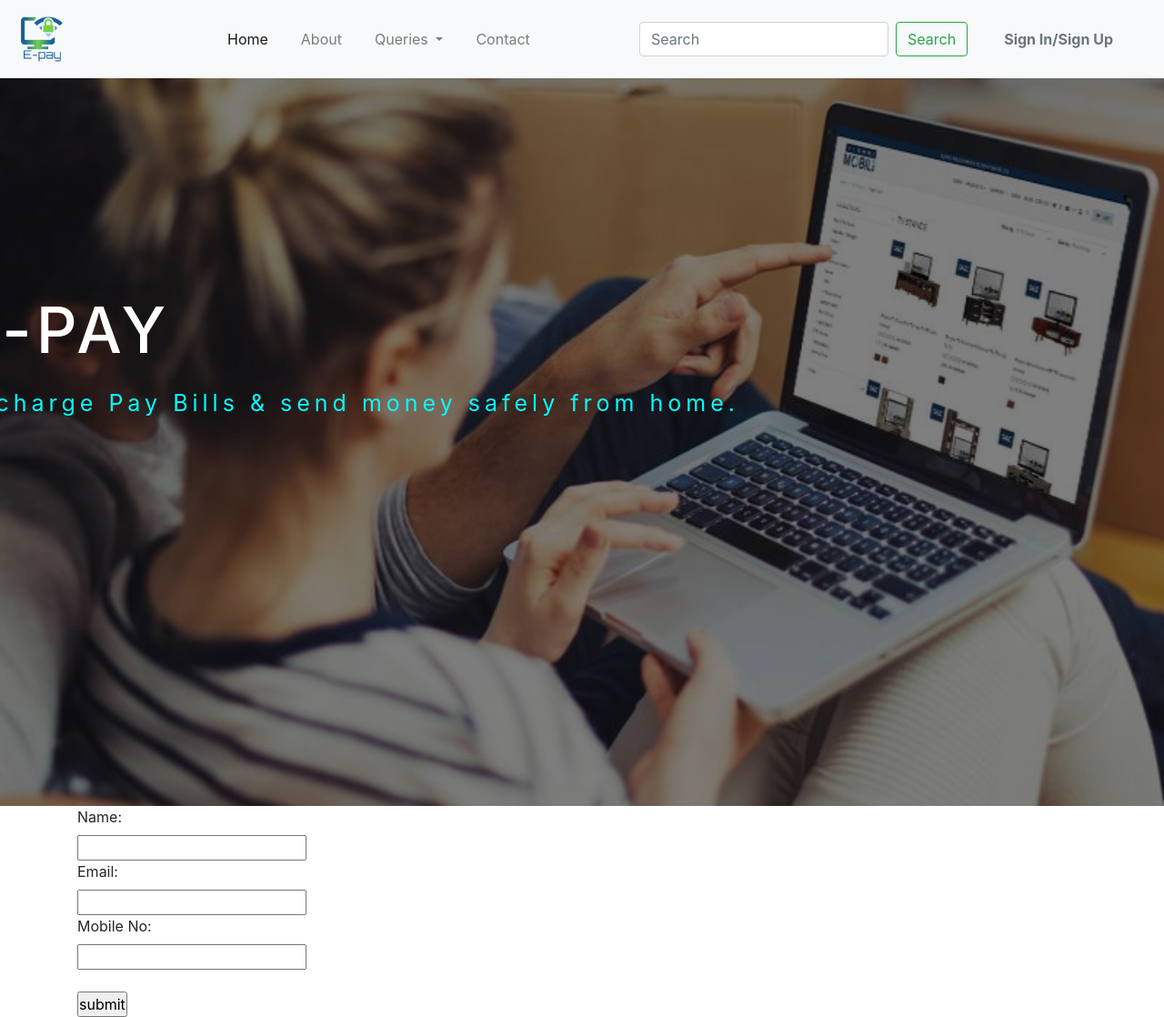
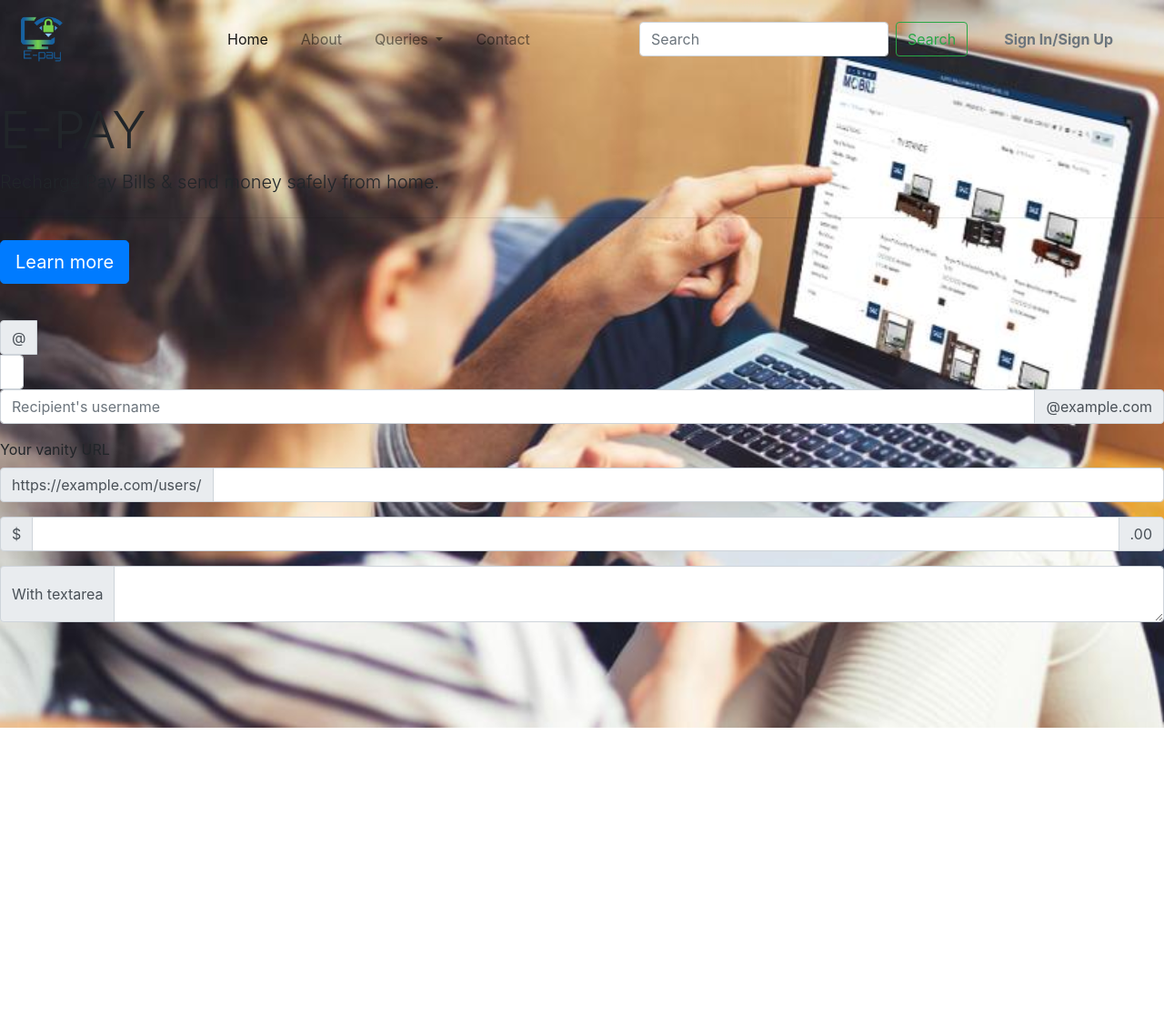
Before and after one commit to E-transaction/E-pay, a plain HTML site: page index.html in a window 1280 px wide. Shown: the whole page at 91% size. After the commit the page ends 800 px from the top, so only its background shows below. Drawn offline with nearby package versions, Linux system fonts and the light colour scheme.

Commit message:
Navbar Made Transparent

```diff
--- a/index.html
+++ b/index.html
@@ -3,7 +3,8 @@
 
 <head>
   <meta charset="UTF-8">
-    <link rel="stylesheet" href="https://cdn.jsdelivr.net/npm/bootstrap@4.6.0/dist/css/bootstrap.min.css" integrity="sha384-B0vP5xmATw1+K9KRQjQERJvTumQW0nPEzvF6L/Z6nronJ3oUOFUFpCjEUQouq2+l" crossorigin="anonymous">
+  <link rel="stylesheet" href="https://cdn.jsdelivr.net/npm/bootstrap@4.6.0/dist/css/bootstrap.min.css"
+    integrity="sha384-B0vP5xmATw1+K9KRQjQERJvTumQW0nPEzvF6L/Z6nronJ3oUOFUFpCjEUQouq2+l" crossorigin="anonymous">
 
   <link rel="stylesheet" href="style.css">
   <meta http-equiv="X-UA-Compatible" content="IE=edge">
@@ -12,9 +13,15 @@
 </head>
 
 <body>
-    <nav class="navbar navbar-expand-lg navbar-light bg-light">
+
+  <div class="slider">
+    <div class="load">
+
+    </div>
+    <nav class="navbar navbar-expand-lg navbar-light">
       <a class="navbar-brand" href="#"><img src="images/logo.png" alt="Logo" width="30%"></a>
-        <button class="navbar-toggler" type="button" data-toggle="collapse" data-target="#navbarSupportedContent" aria-controls="navbarSupportedContent" aria-expanded="false" aria-label="Toggle navigation">
+      <button class="navbar-toggler" type="button" data-toggle="collapse" data-target="#navbarSupportedContent"
+        aria-controls="navbarSupportedContent" aria-expanded="false" aria-label="Toggle navigation">
         <span class="navbar-toggler-icon"></span>
       </button>
 
@@ -27,7 +34,8 @@
             <a class="nav-link" href="#">About</a>
           </li>
           <li class="nav-item dropdown">
-              <a class="nav-link dropdown-toggle" href="#" id="navbarDropdown" role="button" data-toggle="dropdown" aria-haspopup="true" aria-expanded="false">
+            <a class="nav-link dropdown-toggle" href="#" id="navbarDropdown" role="button" data-toggle="dropdown"
+              aria-haspopup="true" aria-expanded="false">
               Queries
             </a>
             <div class="dropdown-menu" aria-labelledby="navbarDropdown">
@@ -41,7 +49,7 @@
             <a class="nav-link " href="#" tabindex="-1" aria-disabled="true">Contact</a>
           </li>
         </ul>
-            <form class="form-inline my-2 my-lg-0 mx-10" >
+        <form class="form-inline my-2 my-lg-0 mx-10">
           <input class="form-control mr-sm-2" type="search" placeholder="Search" aria-label="Search">
           <button class="btn btn-outline-success my-2 my-sm-0" type="submit">Search</button>
           <a href="#" class="nav-link text-secondary mx-4"><strong>Sign In/Sign Up</strong></a>
@@ -50,35 +58,64 @@
 
       </div>
     </nav>
-      <div class="slider">
-        <div class="load">
+    <div class="jumbotron bg-transparent d-inline">
+      <h1 class="display-4">E-PAY</h1>
+      <p class="lead">Recharge Pay Bills & send money safely from home.</p>
+      <hr class="my-4">
+      <p class="lead">
+        <a class="btn btn-primary btn-lg" href="#" role="button">Learn more</a>
+      </p>
+    </div>
 
+
+    <div class="input-group mb-3 d-inline">
+      <div class="input-group-prepend">
+        <span class="input-group-text" id="basic-addon1">@</span>
       </div>
-        <div class="content">
-          <div class="principal">
-            <h1>E-PAY</h1>
-            <p>Recharge Pay Bills & send money safely from home.</p>
+      <input type="text" class="form-control" placeholder="Username" aria-label="Username"
+        aria-describedby="basic-addon1">
+    </div>
 
-          </div>
-        </div>
-      </div>
-      <div class="right">
-        <div class="container">
-          <form action="">
-            <label for="fname">Name:</label><br>
-            <input type="text" id="fname" name="fname"><br>
-            <label for="lname">Email:</label><br>
-            <input type="email" id="lname" name="lname"><br>
-            <label for="Mobile">Mobile No:</label><br>
-            <input type="mobile" id="Mobile" name="Mobile"><br><br>
-            <input type="button" value="submit">
-          </form>
+    <div class="input-group mb-3">
+      <input type="text" class="form-control" placeholder="Recipient's username" aria-label="Recipient's username"
+        aria-describedby="basic-addon2">
+      <div class="input-group-append">
+        <span class="input-group-text" id="basic-addon2">@example.com</span>
       </div>
     </div>
 
+    <label for="basic-url">Your vanity URL</label>
+    <div class="input-group mb-3">
+      <div class="input-group-prepend">
+        <span class="input-group-text" id="basic-addon3">https://example.com/users/</span>
+      </div>
+      <input type="text" class="form-control" id="basic-url" aria-describedby="basic-addon3">
+    </div>
 
-    <script src="https://code.jquery.com/jquery-3.5.1.slim.min.js" integrity="sha384-DfXdz2htPH0lsSSs5nCTpuj/zy4C+OGpamoFVy38MVBnE+IbbVYUew+OrCXaRkfj" crossorigin="anonymous"></script>
-    <script src="https://cdn.jsdelivr.net/npm/bootstrap@4.6.0/dist/js/bootstrap.bundle.min.js" integrity="sha384-Piv4xVNRyMGpqkS2by6br4gNJ7DXjqk09RmUpJ8jgGtD7zP9yug3goQfGII0yAns" crossorigin="anonymous"></script>
+    <div class="input-group mb-3">
+      <div class="input-group-prepend">
+        <span class="input-group-text">$</span>
+      </div>
+      <input type="text" class="form-control" aria-label="Amount (to the nearest dollar)">
+      <div class="input-group-append">
+        <span class="input-group-text">.00</span>
+      </div>
+    </div>
+
+    <div class="input-group">
+      <div class="input-group-prepend">
+        <span class="input-group-text">With textarea</span>
+      </div>
+      <textarea class="form-control" aria-label="With textarea"></textarea>
+    </div>
+  </div>
+
+  <script src="https://code.jquery.com/jquery-3.5.1.slim.min.js"
+    integrity="sha384-DfXdz2htPH0lsSSs5nCTpuj/zy4C+OGpamoFVy38MVBnE+IbbVYUew+OrCXaRkfj"
+    crossorigin="anonymous"></script>
+  <script src="https://cdn.jsdelivr.net/npm/bootstrap@4.6.0/dist/js/bootstrap.bundle.min.js"
+    integrity="sha384-Piv4xVNRyMGpqkS2by6br4gNJ7DXjqk09RmUpJ8jgGtD7zP9yug3goQfGII0yAns"
+    crossorigin="anonymous"></script>
 </body>
 
 </html>
```
Lines whose indentation alone changed are shown as unchanged.
